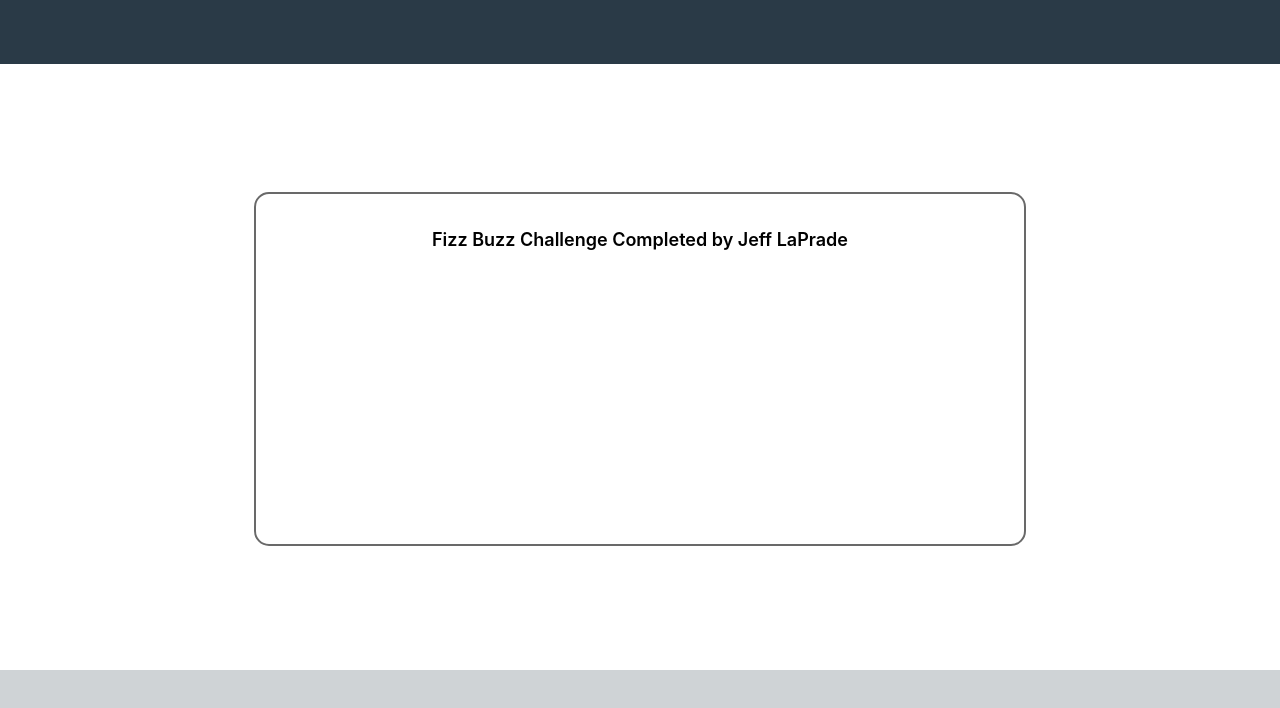
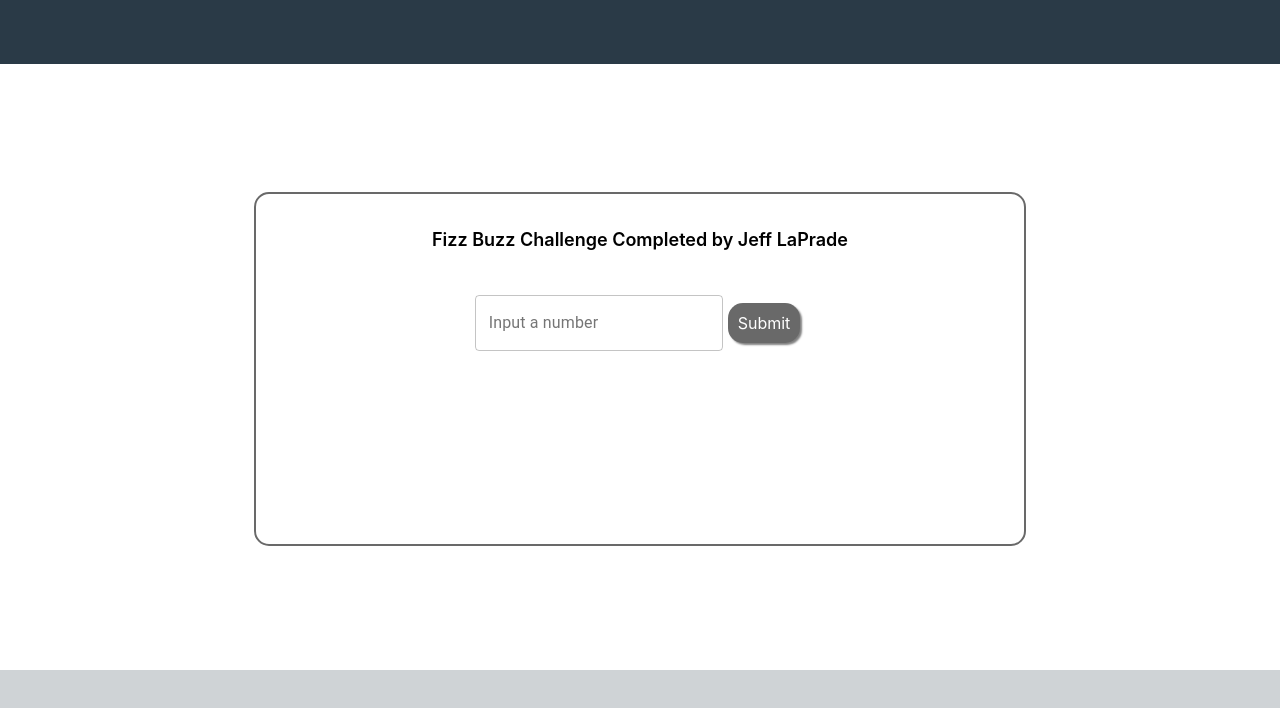
Before and after one commit to jlaprade33/fizzbuzz, a React (Create React App) app: page / in a window 1280 px wide. Shown: the top 708 px of the page. Built offline with nearby package versions, Linux system fonts and the light colour scheme.

Commit message:
added in forms for brains

```diff
--- a/src/components/Brains.js
+++ b/src/components/Brains.js
@@ -1,5 +1,6 @@
 import React, { useState } from 'react';
 import { makeStyles } from '@material-ui/core';
+import { Input, TextField } from '@material-ui/core';
 
 const useStyles = makeStyles(theme => ({
     container: {
@@ -10,14 +11,49 @@ const useStyles = makeStyles(theme => ({
         fontSize: 18,
         textAlign: 'center',
         paddingTop: 20
-    }
+    },
+    inputContainer: {
+        width: 'fit-content',
+        margin: 'auto',
+        padding: '30px 0',
+        display: 'flex'
+      },
+      button: {
+        width: 'fit-content',
+        background: '#696969',
+        color: 'white',
+        height: 20,
+        margin: '8px 5px',
+        boxShadow: '2px 2px 2px gray',
+        borderRadius: 15,
+        padding: 10,
+        "&:hover":{
+            opacity: 0.8
+        }
+      }
 }));
 
 const FizzBuzz = () => {
     const classes = useStyles();
+    const [num, setNum] = useState(20);
+    const [show, setShow] = useState(false);
+
+    const outputFizz = () => {
+        console.log(num)
+    }
+
     return(
         <div className={classes.container}>
-           <h2 className={classes.header}>Fizz Buzz Challenge Completed by Jeff LaPrade</h2>
+            <h2 className={classes.header}>Fizz Buzz Challenge Completed by Jeff LaPrade</h2>
+            <div className={classes.inputContainer}>
+                <TextField
+                    id="outlined-basic"
+                    label="Input a number"
+                    variant="outlined"
+                    onChange={event=>setNum(event.target.value)}
+                />
+                <div className={classes.button} onClick={()=>outputFizz()}>Submit</div>
+            </div>
         </div>
     )
 }
```
